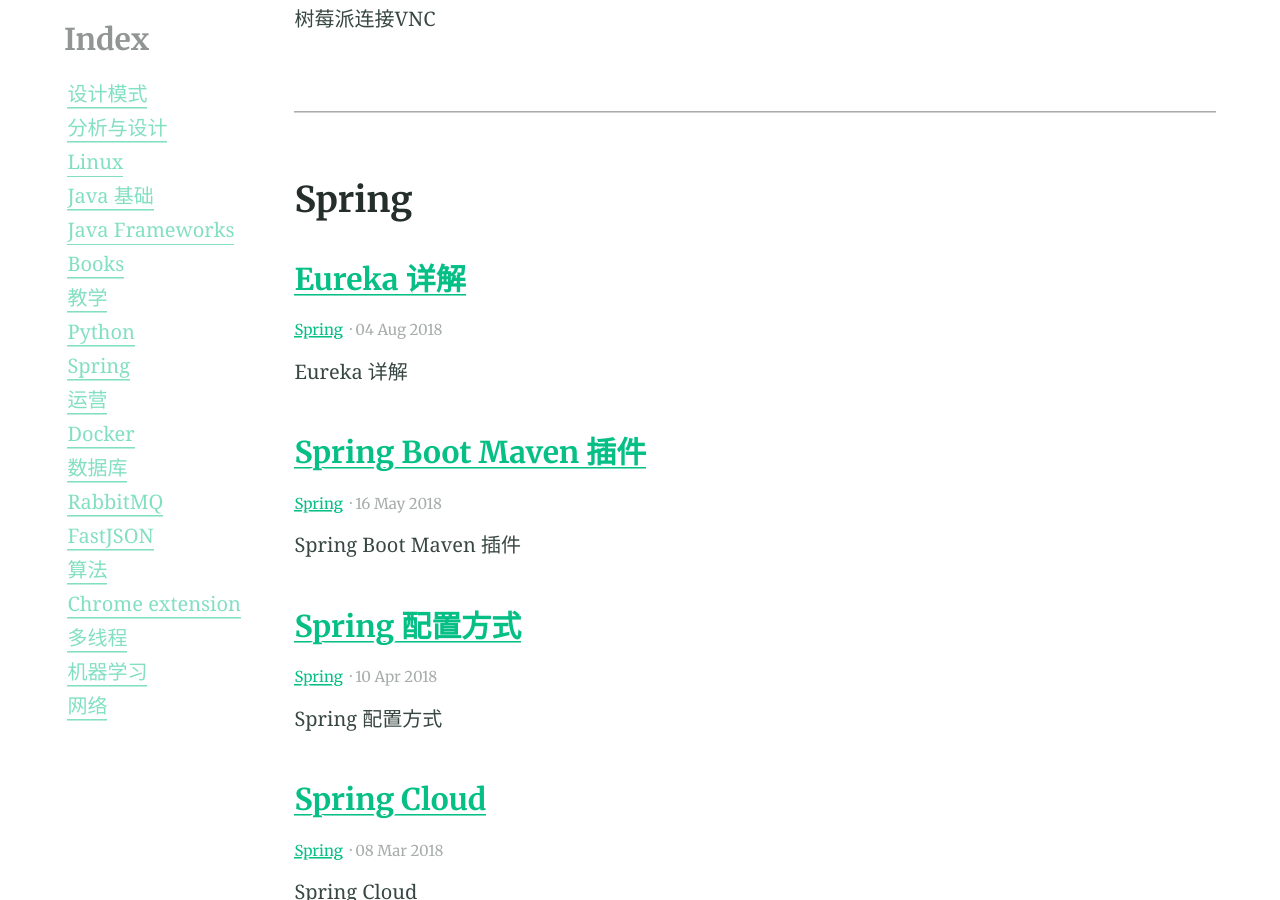
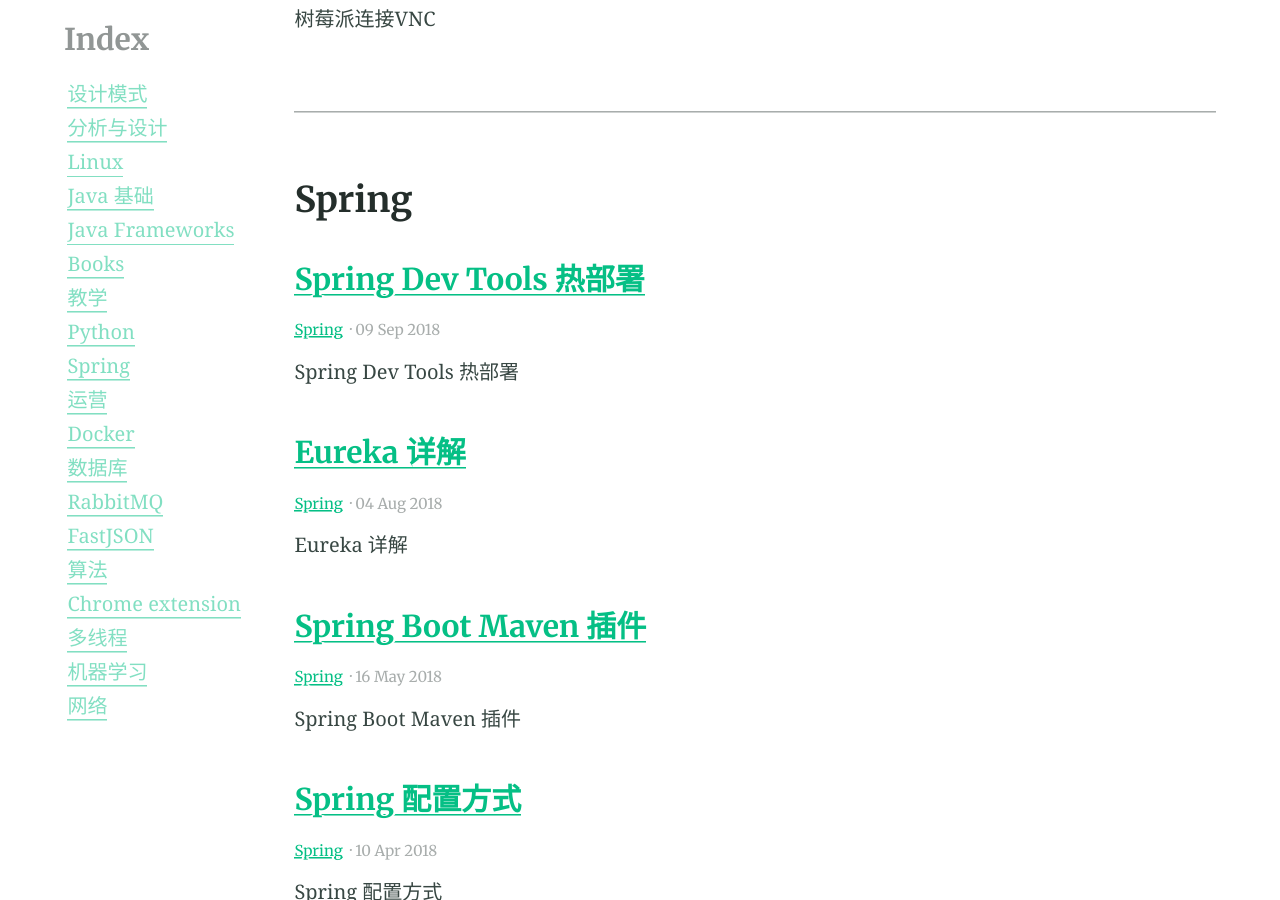
Before and after one commit to wudixm/wudixm.github.io, a Jekyll site: the page built from categories.md, in a window 1280 px wide and 900 px high, scrolled down 8942 px. Built offline with Jekyll 4.4.1, drawn with Linux system fonts in a browser that asks for light colours.

Commit message:
add blog header for spring dev tool

```diff
--- a/_posts/2018-09-09-SpringDevTools.md
+++ b/_posts/2018-09-09-SpringDevTools.md
@@ -1,3 +1,10 @@
+---
+title: Spring Dev Tools 热部署
+excerpt: |
+  Spring Dev Tools 热部署
+category: Spring
+feature_image: "https://picsum.photos/2560/600?image=872"
+---
 ## 20. Developer Tools
 
 Spring Boot includes an additional set of tools that can make the application development experience a little more pleasant. The `spring-boot-devtools` module can be included in any project to provide additional development-time features. To include devtools support, add the module dependency to your build, as shown in the following listings for Maven and Gradle:
```
